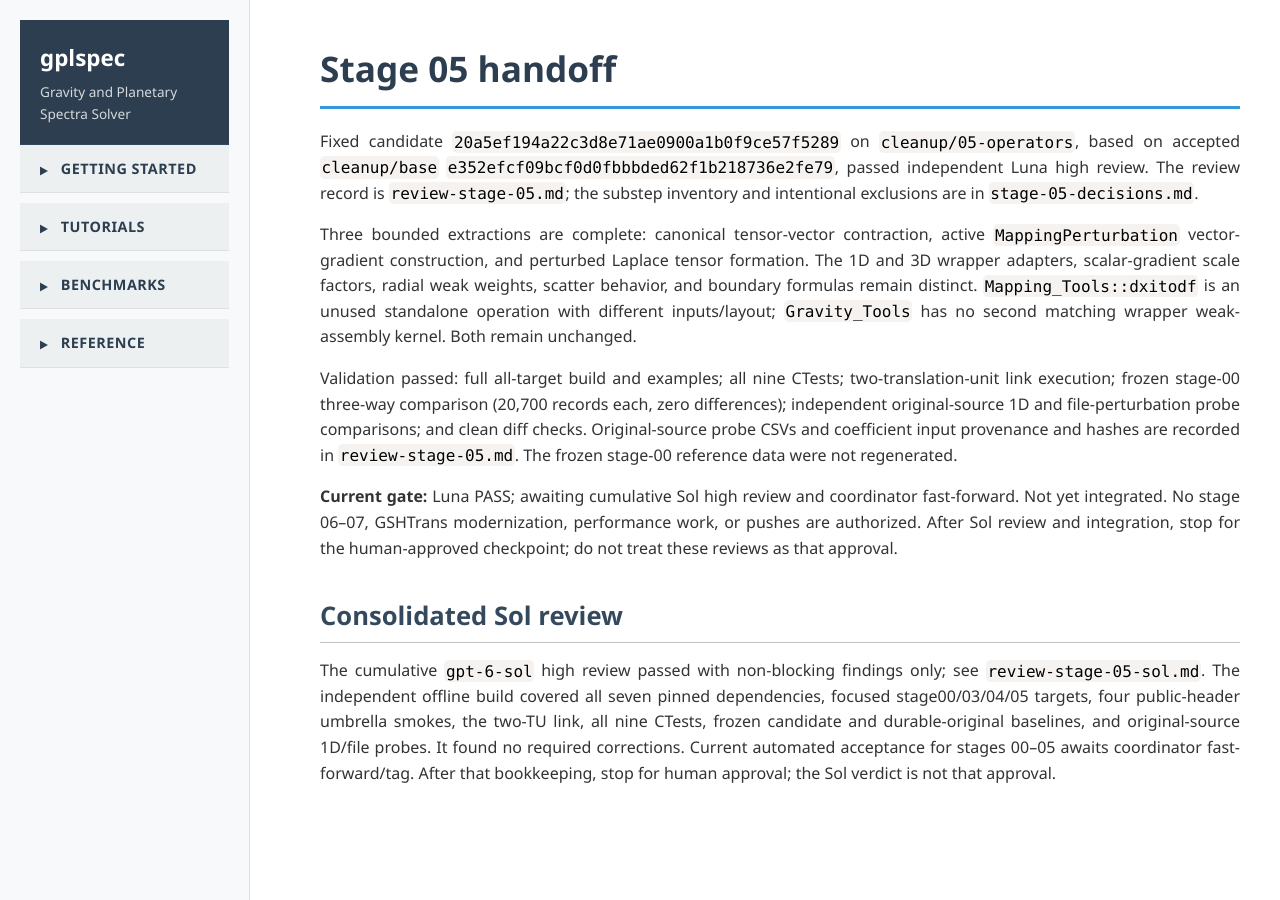
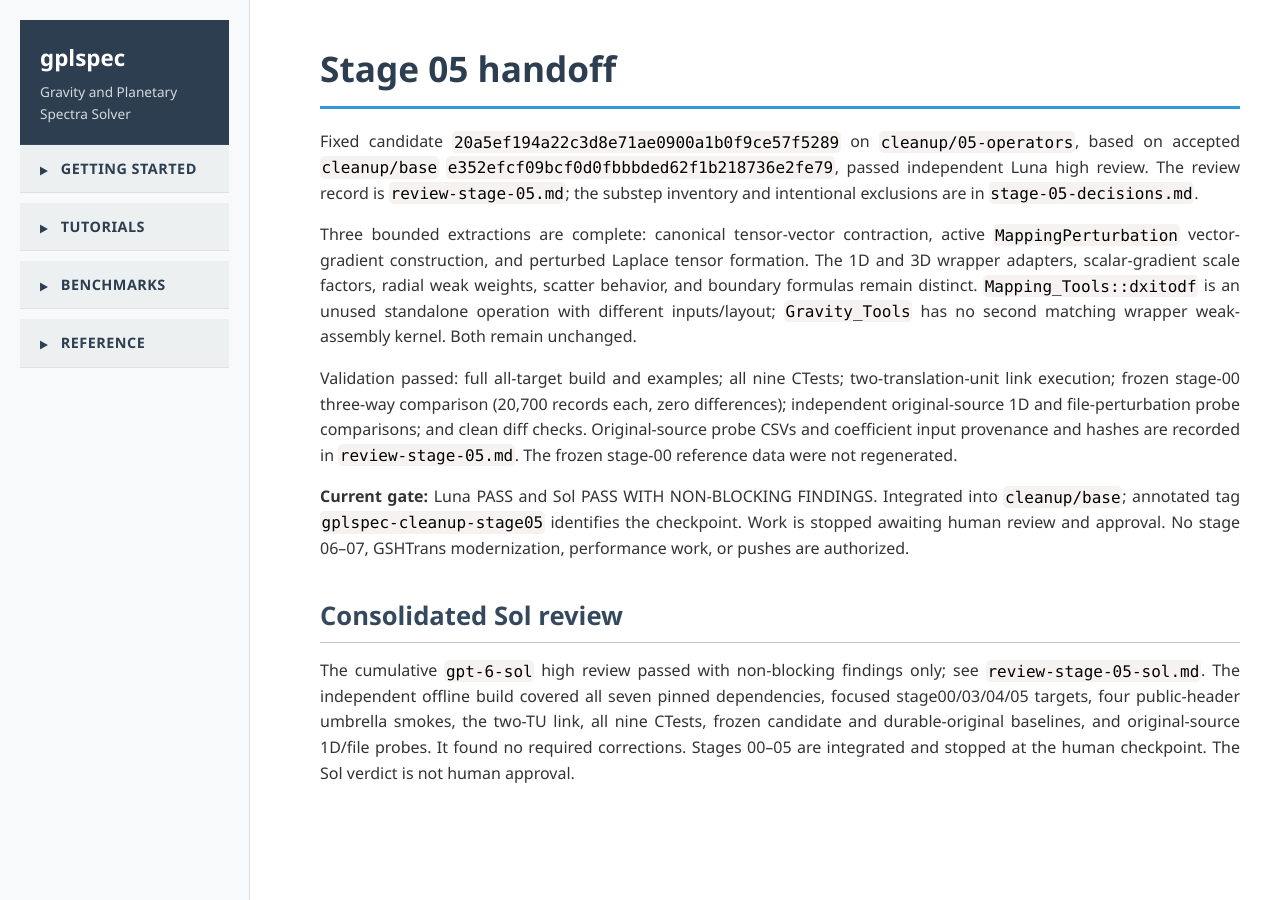
Before and after one commit to adcm2/gplspec, a Jekyll site: the page built from docs/cleanup/stage-05-handoff.md, in a window 1280 px wide. Built offline with Jekyll 4.4.1, drawn with Linux system fonts in a browser that asks for light colours; nearby versions of some CDN libraries; our own code applies the rules of GitHub Pages for plain Markdown files.

Commit message:
Record stage 05 integration and human checkpoint

```diff
--- a/docs/cleanup/stage-05-handoff.md
+++ b/docs/cleanup/stage-05-handoff.md
@@ -6,8 +6,8 @@ Three bounded extractions are complete: canonical tensor-vector contraction, act
 
 Validation passed: full all-target build and examples; all nine CTests; two-translation-unit link execution; frozen stage-00 three-way comparison (20,700 records each, zero differences); independent original-source 1D and file-perturbation probe comparisons; and clean diff checks. Original-source probe CSVs and coefficient input provenance and hashes are recorded in `review-stage-05.md`. The frozen stage-00 reference data were not regenerated.
 
-**Current gate:** Luna PASS; awaiting cumulative Sol high review and coordinator fast-forward. Not yet integrated. No stage 06–07, GSHTrans modernization, performance work, or pushes are authorized. After Sol review and integration, stop for the human-approved checkpoint; do not treat these reviews as that approval.
+**Current gate:** Luna PASS and Sol PASS WITH NON-BLOCKING FINDINGS. Integrated into `cleanup/base`; annotated tag `gplspec-cleanup-stage05` identifies the checkpoint. Work is stopped awaiting human review and approval. No stage 06–07, GSHTrans modernization, performance work, or pushes are authorized.
 
 ## Consolidated Sol review
 
-The cumulative `gpt-6-sol` high review passed with non-blocking findings only; see `review-stage-05-sol.md`. The independent offline build covered all seven pinned dependencies, focused stage00/03/04/05 targets, four public-header umbrella smokes, the two-TU link, all nine CTests, frozen candidate and durable-original baselines, and original-source 1D/file probes. It found no required corrections. Current automated acceptance for stages 00–05 awaits coordinator fast-forward/tag. After that bookkeeping, stop for human approval; the Sol verdict is not that approval.
+The cumulative `gpt-6-sol` high review passed with non-blocking findings only; see `review-stage-05-sol.md`. The independent offline build covered all seven pinned dependencies, focused stage00/03/04/05 targets, four public-header umbrella smokes, the two-TU link, all nine CTests, frozen candidate and durable-original baselines, and original-source 1D/file probes. It found no required corrections. Stages 00–05 are integrated and stopped at the human checkpoint. The Sol verdict is not human approval.
```
Also changed, not shown: AGENTS.md (+4 -0 lines), docs/cleanup/campaign.md (+2 -2 lines), docs/cleanup/review-stage-05-sol.md (+2 -2 lines), implementation_status.md (+4 -0 lines).
